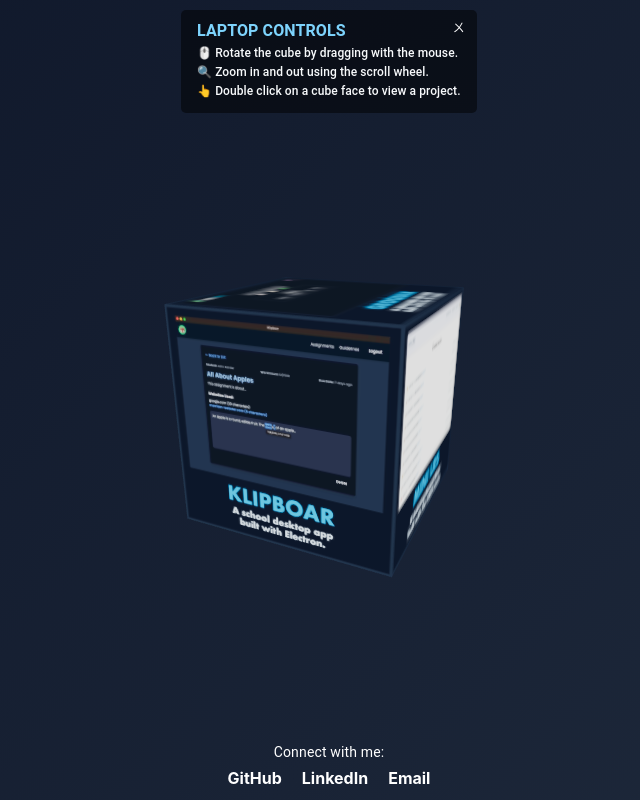
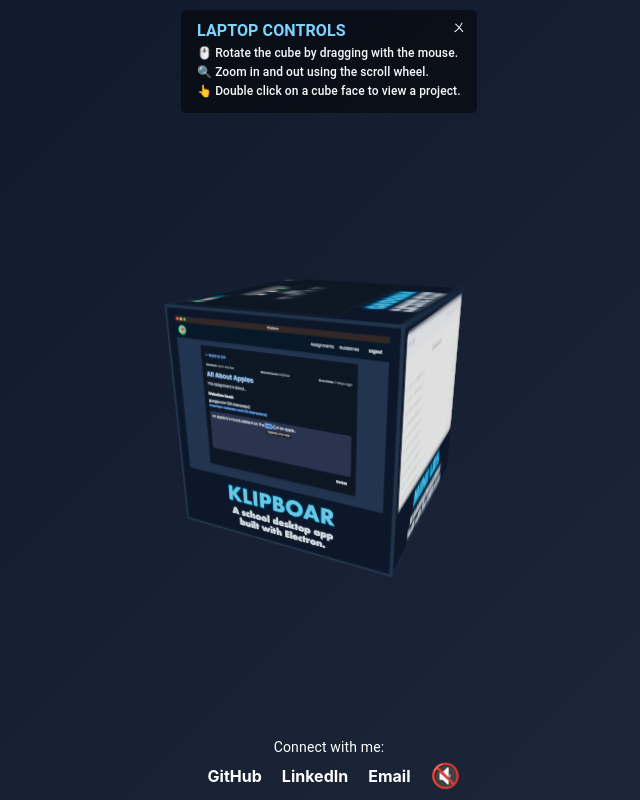
Before and after one commit to JohnXander/project-cube, a React (Vite) app: page / in a window 1280 px wide. Shown: the whole page, without its empty margins (311-951 px from the left). Built offline with nearby package versions, Linux system fonts and the light colour scheme.

Commit message:
add audio

```diff
--- /dev/null
+++ b/src/components/ContactInfo/contactInfo.types.ts
@@ -0,0 +1,4 @@
+export interface ContactInfoProps {
+  toggleAudio: () => void;
+  isMuted: boolean;
+}
--- a/src/components/ContactInfo/index.tsx
+++ b/src/components/ContactInfo/index.tsx
@@ -1,6 +1,10 @@
 import { Box, Link, Typography } from "@mui/material";
+import { ContactInfoProps } from "./contactInfo.types";
 
-export const ContactInfo = () => (
+export const ContactInfo = ({
+  toggleAudio,
+  isMuted
+}: ContactInfoProps) => (
   <Box
     sx={{
       position: "absolute",
@@ -15,7 +19,14 @@
     <Typography variant="body2" sx={{ mb: '0.25rem' }}>
       Connect with me:
     </Typography>
-    <Box>
+    <Box
+      sx={{
+        display: "flex",
+        alignItems: "center",
+        justifyContent: "center",
+        flexWrap: "nowrap",
+      }}
+    >
       <Link
         href="https://github.com/JohnXander"
         target="_blank"
@@ -62,6 +73,21 @@
       >
         Email
       </Link>
+      <button
+        onClick={toggleAudio}
+        style={{
+          background: "transparent",
+          border: "none",
+          padding: 0,
+          fontSize: "1.5rem",
+          cursor: "pointer",
+          color: "white",
+          outline: "none",
+          marginLeft: '10px',
+        }}
+      >
+        {isMuted ? "🔇" : "🔊"}
+      </button>
     </Box>
   </Box>
-)
+);
--- a/src/components/Cube/index.tsx
+++ b/src/components/Cube/index.tsx
@@ -1,7 +1,6 @@
-import { useRef, useState } from "react";
-import { Canvas } from "@react-three/fiber";
+import { useRef, useState, useEffect } from "react";
+import { Canvas, ThreeEvent } from "@react-three/fiber";
 import { OrbitControls } from "@react-three/drei";
-import { ThreeEvent } from "@react-three/fiber";
 import * as THREE from "three";
 import klipboar from "../../assets/klipboar/klipboarCube.jpg";
 import minilrs from "../../assets/minilrs/minilrsCube.jpg";
@@ -9,6 +8,7 @@
 import projectcube from "../../assets/projectcube/projectcubeCube.jpg";
 import captivote from "../../assets/captivote/captivoteCube.jpg";
 import avatarify from "../../assets/avatarify/avatarifyCube.jpg";
+import soundtrack from "../../assets/soundtrack.webm"; // Add your audio file here
 import { LaptopControls } from "../LaptopControls";
 import { ContactInfo } from "../ContactInfo";
 import { ProjectDialog } from "../ProjectDialog";
@@ -21,6 +21,9 @@
   const [openDialog, setOpenDialog] = useState(false);
   const [projectName, setProjectName] = useState<string | null>(null);
   const [showInstructions, setShowInstructions] = useState(true);
+  const [isMuted, setIsMuted] = useState(true); // State for mute/unmute
+
+  const audioRef = useRef<HTMLAudioElement | null>(null); // Reference for the audio element
 
   const textureLoader = new THREE.TextureLoader();
 
@@ -65,8 +68,28 @@
     }
   };
 
+  const toggleAudio = () => {
+    if (audioRef.current) {
+      if (isMuted) {
+        audioRef.current.play();
+      } else {
+        audioRef.current.pause();
+      }
+    }
+    setIsMuted(!isMuted);
+  };
+
+  useEffect(() => {
+    if (audioRef.current) {
+      audioRef.current.loop = true;
+      audioRef.current.play();
+    }
+  }, []);
+
   return (
     <div style={{ userSelect: "none" }}>
+      <audio ref={audioRef} src={soundtrack} />
+
       <Canvas
         style={{ height: "100vh", width: "100vw", background: "linear-gradient(135deg, #0f172a, #1e293b)" }}
         camera={{ position: [0, 0, 5] }}
@@ -86,19 +109,9 @@
           <boxGeometry args={[2, 2, 2]} />
         </mesh>
       </Canvas>
-      {
-        showInstructions && (
-          <LaptopControls
-            setShowInstructions={setShowInstructions}
-          />
-        )
-      }
-      <ContactInfo />
-      <ProjectDialog
-        openDialog={openDialog}
-        setOpenDialog={setOpenDialog}
-        projectName={projectName}
-      />
+      {showInstructions && <LaptopControls setShowInstructions={setShowInstructions} />}
+      <ContactInfo toggleAudio={toggleAudio} isMuted={isMuted} />
+      <ProjectDialog openDialog={openDialog} setOpenDialog={setOpenDialog} projectName={projectName} />
     </div>
   );
 };
```
Also changed, not shown: 1 other file (tests, documents, lock files or other folders).
